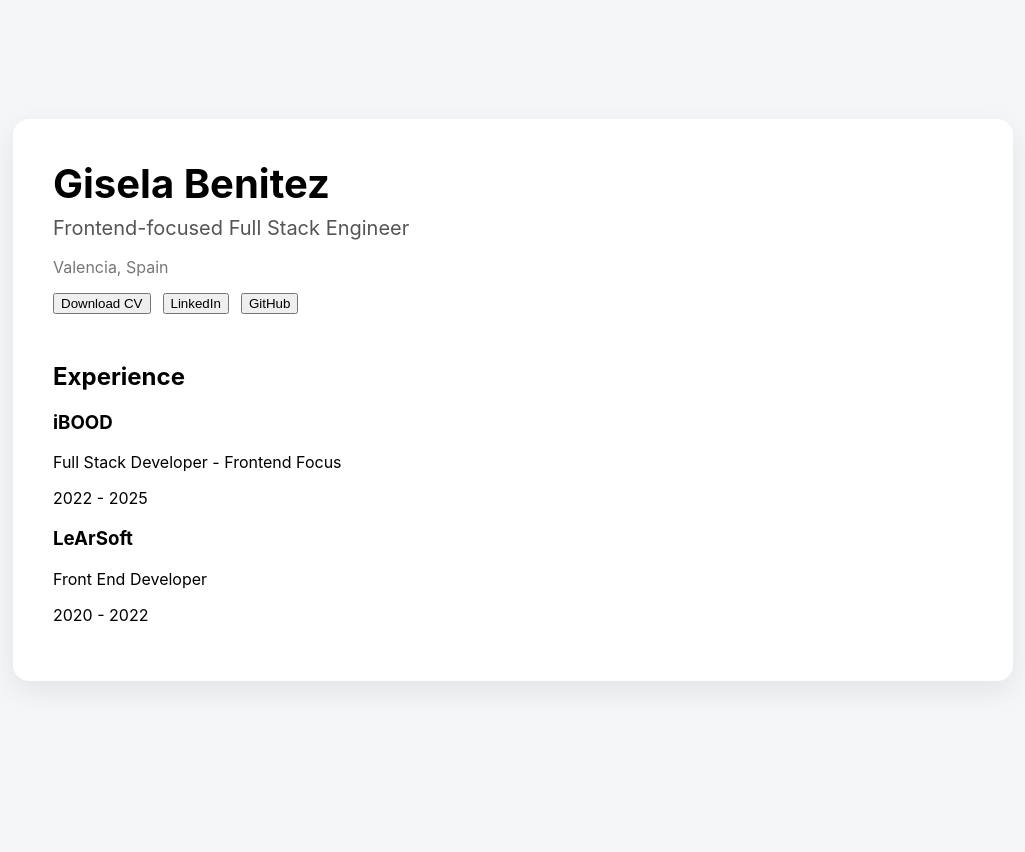
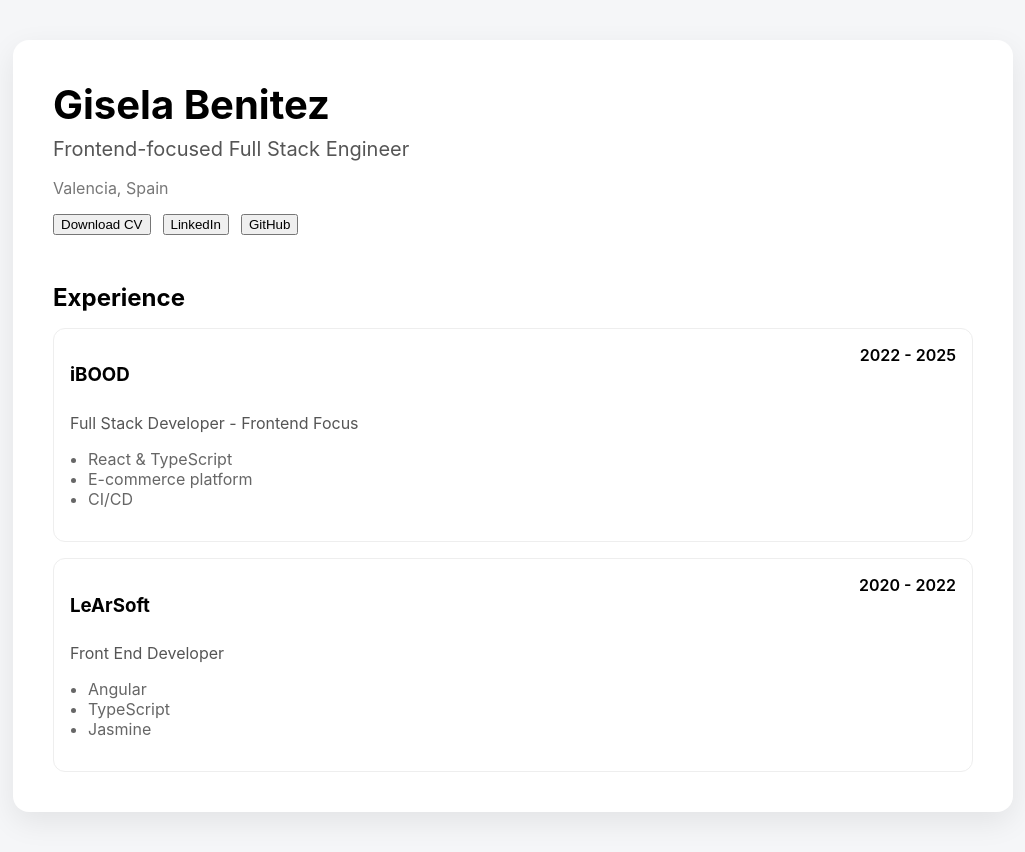
Before and after one commit to giselabenitez/personal-dashboard, a React (Vite) app: page / in a window 1280 px wide. Shown: the whole page, without its empty margins (127-1152 px from the left). Before the commit the page ends 800 px from the top, so only its background shows below. Built offline with nearby package versions, Linux system fonts and the light colour scheme.

Commit message:
Add experience section

```diff
--- /dev/null
+++ b/src/components/experience/Experience.module.scss
@@ -0,0 +1,37 @@
+.experience {
+    margin-top: 40px;
+}
+
+.title {
+    margin-bottom: 16px;
+}
+
+.list {
+    display: flex;
+    flex-direction: column;
+    gap: 16px;
+}
+
+.card {
+    padding: 16px;
+    border-radius: 12px;
+    background: #fff;
+    border: 1px solid #eee;
+}
+
+.header {
+    display: flex;
+    justify-content: space-between;
+    font-weight: 600;
+}
+
+.role {
+    margin-top: 8px;
+    color: #555;
+}
+
+.highlights {
+    margin-top: 8px;
+    padding-left: 18px;
+    color: #666;
+}
--- a/src/components/experience/Experience.tsx
+++ b/src/components/experience/Experience.tsx
@@ -1,17 +1,29 @@
 import { experiences } from "../../data/profile";
+import styles from "./Experience.module.scss";
 
 export function Experience() {
     return (
-        <section>
-            <h2>Experience</h2>
+        <section className={styles.experience}>
+            <h2 className={styles.title}>Experience</h2>
 
-            {experiences.map((experience) => (
-                <article key={`${experience.company}-${experience.period}`}>
-                    <h3>{experience.company}</h3>
-                    <p>{experience.role}</p>
-                    <p>{experience.period}</p>
-                </article>
-            ))}
+            <div className={styles.list}>
+                {experiences.map((exp) => (
+                    <article key={exp.company} className={styles.card}>
+                        <div className={styles.header}>
+                            <h3>{exp.company}</h3>
+                            <span>{exp.period}</span>
+                        </div>
+
+                        <p className={styles.role}>{exp.role}</p>
+
+                        <ul className={styles.highlights}>
+                            {exp.highlights.map((h) => (
+                                <li key={h}>{h}</li>
+                            ))}
+                        </ul>
+                    </article>
+                ))}
+            </div>
         </section>
     );
 }
```
